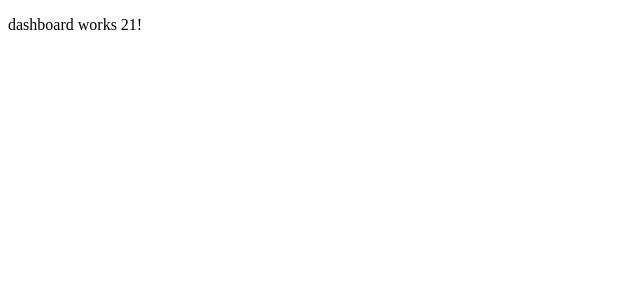
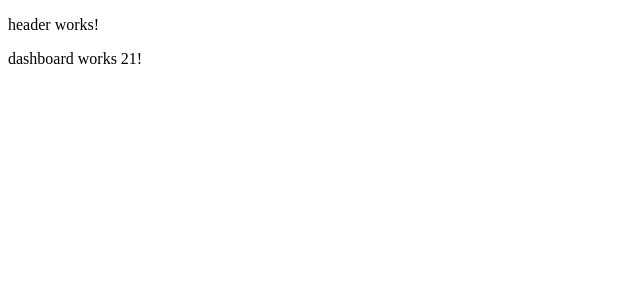
Before and after one commit to isunuwa/infonime, an Angular app: page / in a window 1280 px wide. Shown: the top 300 px of the page, without its empty margins (0-640 px from the left). Built offline with nearby package versions, Linux system fonts and the light colour scheme.

Commit message:
header component integrated

```diff
--- a/src/app/_layouts/app-layout/app-layout.component.html
+++ b/src/app/_layouts/app-layout/app-layout.component.html
@@ -1,3 +1,4 @@
+<app-header></app-header>
 <div class="container">
   <router-outlet></router-outlet>
 </div>
--- a/src/app/_layouts/layout.module.ts
+++ b/src/app/_layouts/layout.module.ts
@@ -2,12 +2,13 @@
 import { CommonModule } from '@angular/common';
 import { RouterModule } from '@angular/router';
 import { AppLayoutComponent } from './app-layout/app-layout.component';
+import { NavModule } from '../modules/navigation/nav.module';
 
 export const LAYOUT_COMPONENTS = [AppLayoutComponent];
 
 @NgModule({
   declarations: [...LAYOUT_COMPONENTS],
-  imports: [CommonModule, RouterModule],
+  imports: [CommonModule, RouterModule, NavModule],
   exports: [...LAYOUT_COMPONENTS],
 })
 export class LayoutModule {}
--- /dev/null
+++ b/src/app/modules/navigation/footer/footer.component.html
@@ -0,0 +1 @@
+<p>footer works!</p>
--- /dev/null
+++ b/src/app/modules/navigation/header/header.component.html
@@ -0,0 +1 @@
+<p>header works!</p>
```
Also changed, not shown: src/app/modules/navigation/footer/footer.component.ts (added, +9 -0 lines), src/app/modules/navigation/header/header.component.ts (added, +9 -0 lines), src/app/modules/navigation/nav.module.ts (added, +12 -0 lines).
